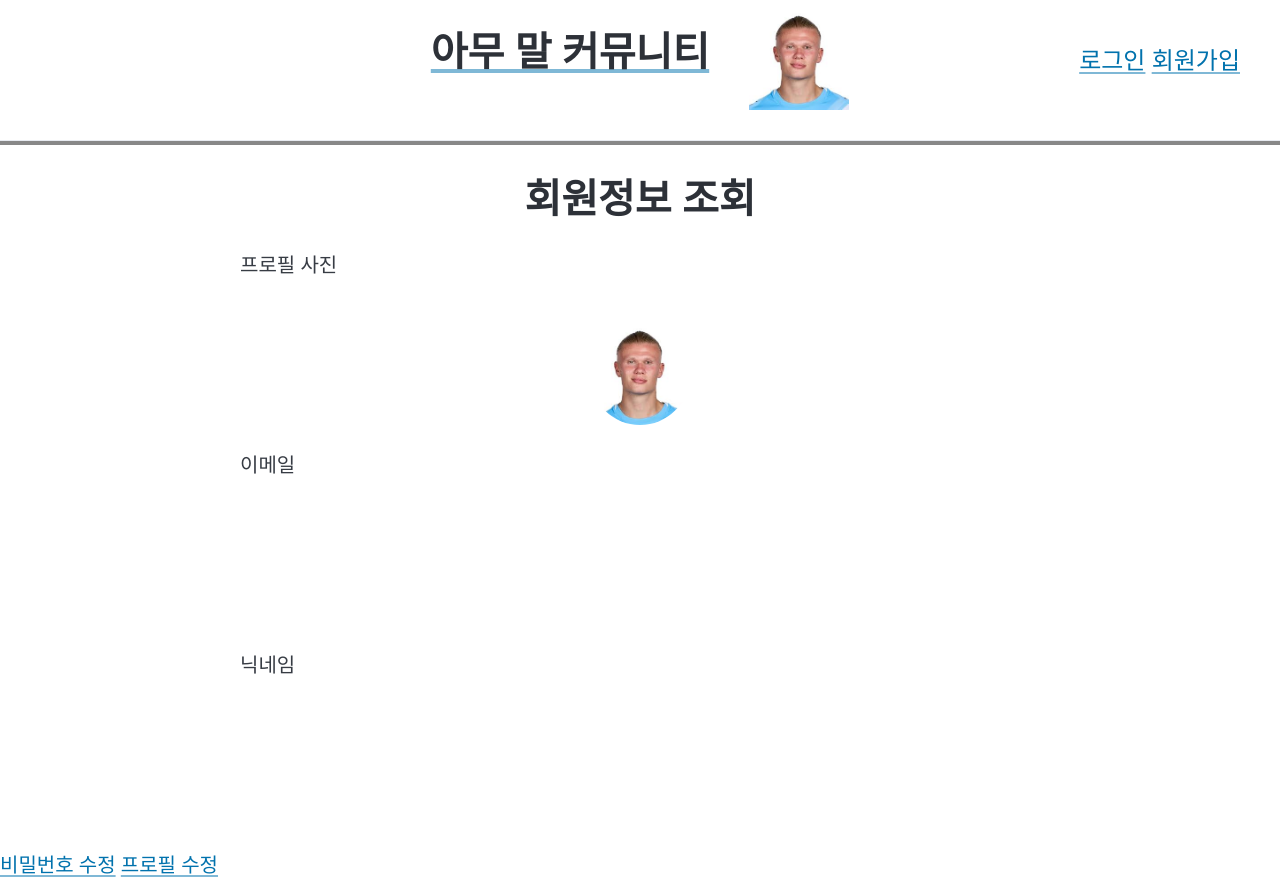
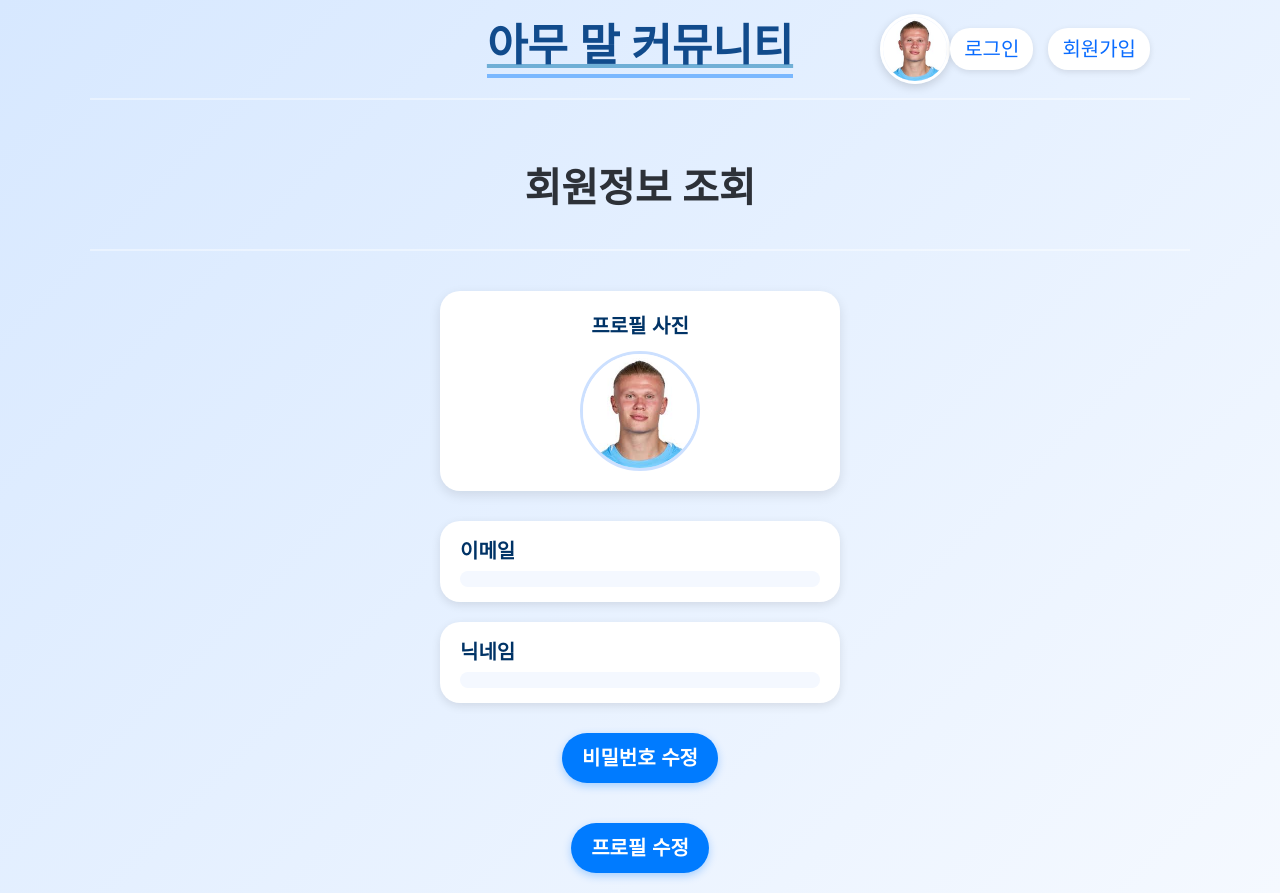
Before and after one commit to JI1047/3-haaland-kim-community-FE, a website: page public/html/getUser.html in a window 1280 px wide. Drawn offline with nearby package versions, Linux system fonts and the light colour scheme; no server answers.

Commit message:
유저조회 css 적용

```diff
--- a/public/css/getUser.css
+++ b/public/css/getUser.css
@@ -1,46 +1,153 @@
+/* ✅ 전체 레이아웃 */
+body {
+  font-family: "Noto Sans KR", sans-serif;
+  background: linear-gradient(135deg, #d7e8ff 0%, #f5f9ff 100%);
+  margin: 0;
+  padding: 0;
+  display: flex;
+  flex-direction: column;
+  align-items: center;
+  color: #1e1e1e;
+}
+
+/* ✅ 헤더 */
 .header {
   display: flex;
+  justify-content: center;
   align-items: center;
-  justify-content: center;
-  gap: 40px;
-  font-size: 24px;
-  padding: 10px;
-  text-align: center;
+  width: 100%;
+  max-width: 1100px;
+  padding: 20px 0;
+  border-bottom: 2px solid rgba(255,255,255,0.4);
+  position: relative;
 }
-.user-link{
+
+/* 제목 */
+.header a h1 {
+  font-size: 2.2rem;
+  font-weight: 800;
+  color: #114b8c;
+  margin: 0;
+  border-bottom: 4px solid #7ab8ff;
+  padding-bottom: 4px;
+}
+
+/* 헤더 이미지 */
+.header img {
+  width: 70px;
+  height: 70px;
+  border-radius: 50%;
+  border: 3px solid #fff;
+  box-shadow: 0 3px 10px rgba(0, 0, 0, 0.15);
+  position: absolute;
+  right: 240px;
+}
+
+/* 로그인/회원가입 버튼 */
+.user-link {
   position: absolute;
   right: 40px;
-  gap: 10px;
+  display: flex;
+  gap: 15px;
 }
-.header  img{
-  width: 100px;
-  height: 100px;
 
+.user-link a {
+  text-decoration: none;
+  color: #0a6cff;
+  background-color: #ffffff;
+  border-radius: 20px;
+  padding: 6px 14px;
+  font-weight: 500;
+  transition: all 0.25s ease;
+  box-shadow: 0 2px 6px rgba(0, 0, 0, 0.1);
 }
+
+.user-link a:hover {
+  background-color: #0a6cff;
+  color: white;
+  box-shadow: 0 3px 10px rgba(0, 0, 0, 0.2);
+}
+
+/* ✅ 구분선 */
+.divider {
+  height: 4px;
+  background-color: #b4c9ff;
+  margin: 20px 0;
+  border: none;
+}
+
+/* ✅ 프로필 이미지 */
 .profile-image {
-  height: 200px;
-  width: 800px;
-  margin: auto;
+  width: 400px;
+  margin: 40px auto 20px auto;
   display: flex;
   flex-direction: column;
-  text-align: left;
+  align-items: center;
+  background-color: #fff;
+  border-radius: 20px;
+  padding: 20px;
+  box-shadow: 0 4px 12px rgba(0, 0, 0, 0.1);
 }
+
+.profile-image p {
+  font-weight: 600;
+  color: #003366;
+  margin-bottom: 10px;
+}
+
 .profile-image img {
-  width: 100px;
-  height: 100px;
+  width: 120px;
+  height: 120px;
   border-radius: 50%;
-  margin: auto;
+  border: 3px solid #cce0ff;
+  object-fit: cover;
 }
+
+/* ✅ 사용자 정보 영역 */
 .input-box {
-  height: 200px;
-  width: 800px;
-  margin: auto;
+  width: 400px;
+  margin: 10px auto;
+  background-color: white;
+  border-radius: 20px;
+  padding: 15px 20px;
+  box-shadow: 0 3px 10px rgba(0,0,0,0.1);
   display: flex;
   flex-direction: column;
-  text-align: left;
+  gap: 5px;
 }
-.divider{
-  height: 5px;
-  background-color: #888;
-  margin: 20px 0;
+
+.input-box p {
+  margin: 0;
+  color: #003366;
+  font-weight: 600;
 }
+
+.input-box #email,
+.input-box #nickname {
+  font-weight: 400;
+  color: #444;
+  background-color: #f4f8ff;
+  border-radius: 10px;
+  padding: 8px 10px;
+}
+
+/* ✅ 하단 버튼 */
+a[href="/updateUserPassword"],
+a[href="/updateUserProfile"] {
+  display: inline-block;
+  margin: 20px 10px;
+  padding: 10px 20px;
+  text-decoration: none;
+  background-color: #007bff;
+  color: white;
+  border-radius: 25px;
+  font-weight: 600;
+  box-shadow: 0 3px 8px rgba(0,123,255,0.3);
+  transition: all 0.3s ease;
+}
+
+a[href="/updateUserPassword"]:hover,
+a[href="/updateUserProfile"]:hover {
+  background-color: #005fcc;
+  transform: translateY(-2px);
+}
```
